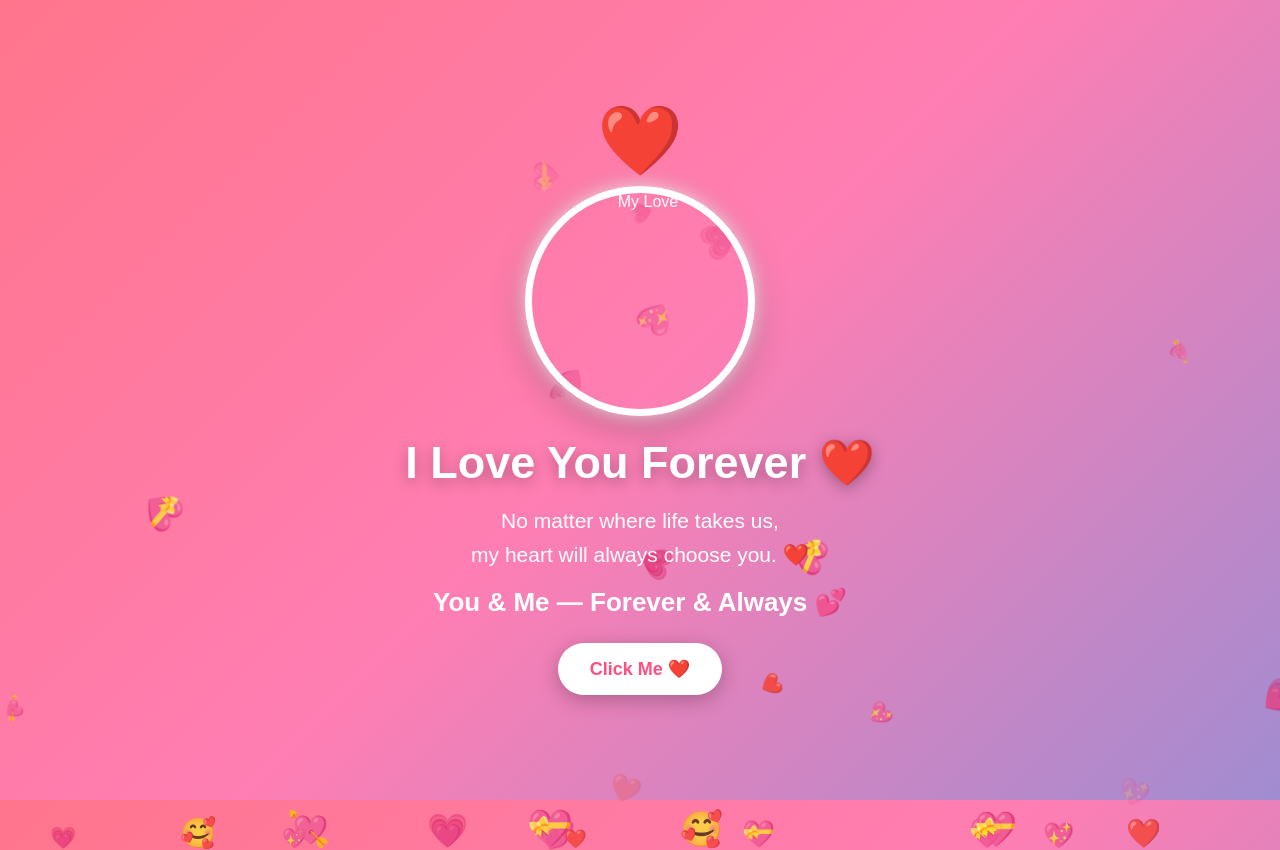
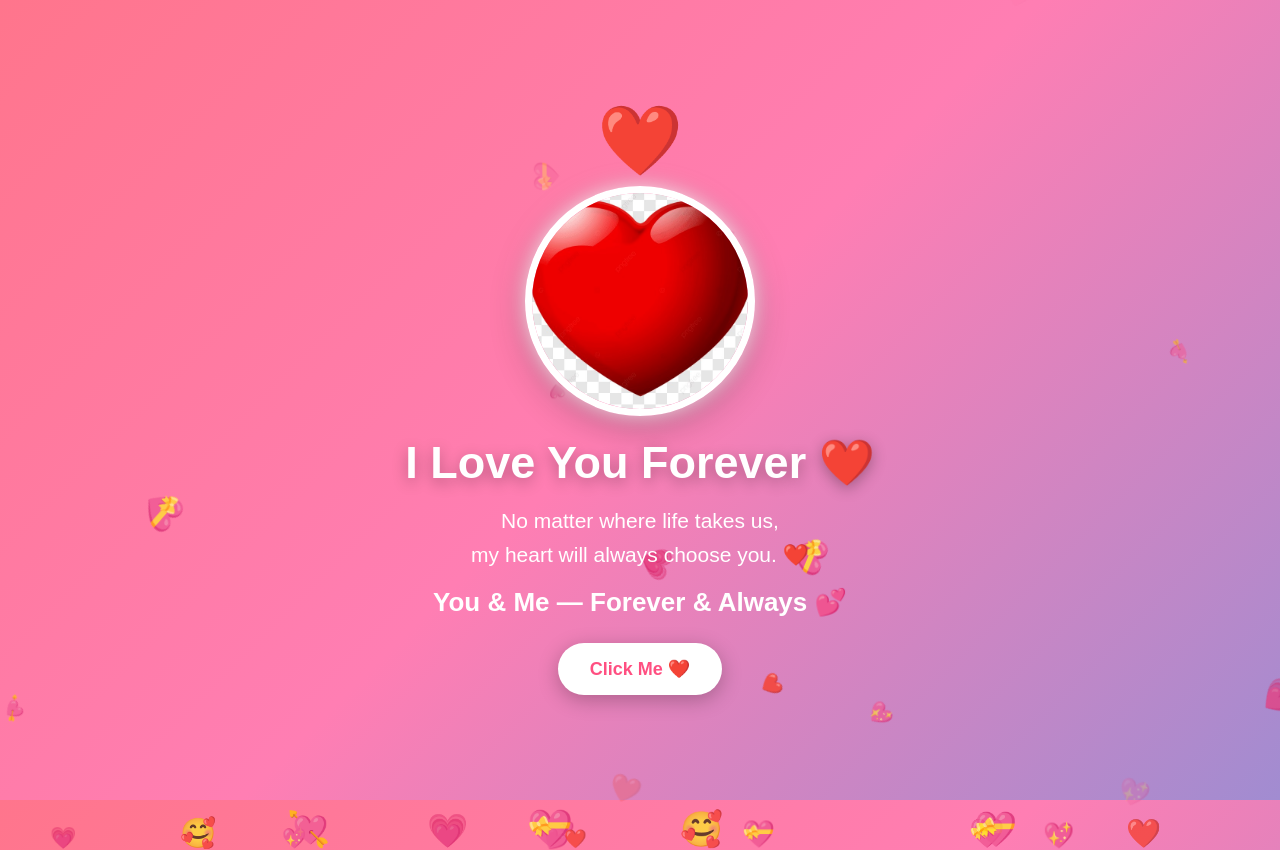
Before and after one commit to Kranthi-6281/love-page, a plain HTML site: page index.html in a window 1280 px wide. Shown: the top 850 px of the page. Drawn offline with Linux system fonts and the light colour scheme.

Commit message:
Update index.html

```diff
--- a/index.html
+++ b/index.html
@@ -200,7 +200,7 @@
 
     <!-- Your Photo -->
     <img
-        src="love.jpeg"
+        src="Mehu.jpg"
         alt="My Love"
         class="love-photo"
     >
```
